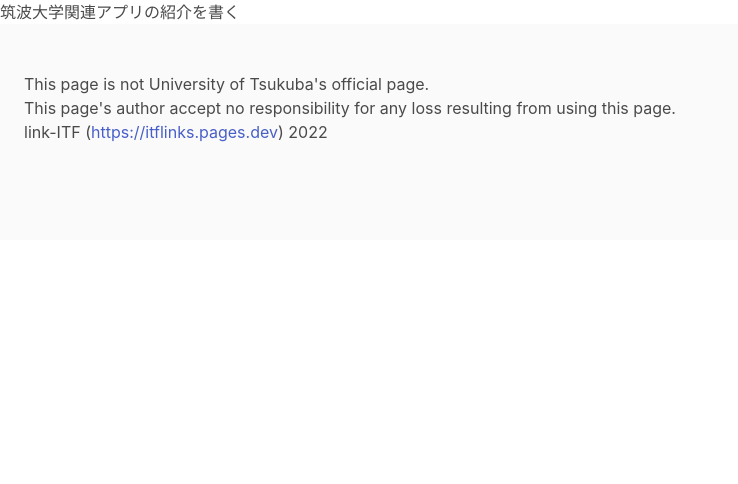
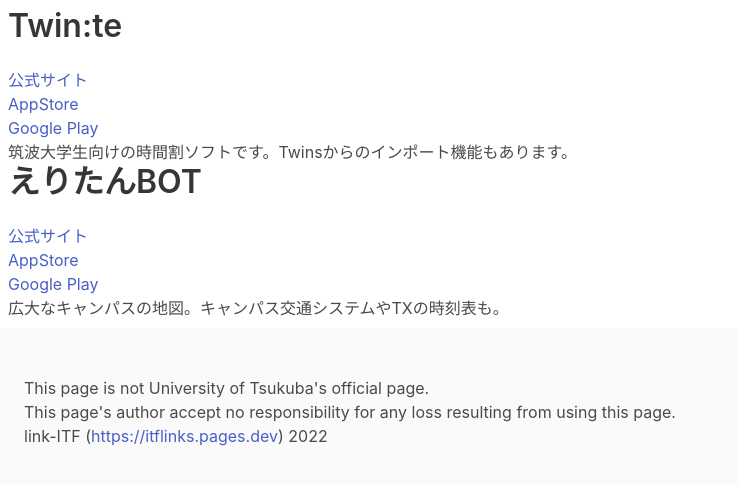
Before and after one commit to otagao/itflinks, a Nuxt app: page /appli in a window 1280 px wide. Shown: the top 484 px of the page, without its empty margins (0-738 px from the left). Built offline with nearby package versions, Linux system fonts and the light colour scheme.

Commit message:
add twin:te eritan

```diff
--- a/components/Applinks.vue
+++ b/components/Applinks.vue
@@ -1,6 +1,27 @@
 <template>
-  <div id="applinks">
-    筑波大学関連アプリの紹介を書く
+  <div id="applinks" class="m-2">
+    <div id="twinte">
+      <h2 class="title">Twin:te</h2>
+      <ul>
+        <li><a href="https://www.twinte.net/">公式サイト</a></li>
+        <li><a href="https://apps.apple.com/app/twin-te/id1489274755">AppStore</a></li>
+        <li><a href="https://play.google.com/store/apps/details?id=net.twinte.android">Google Play</a></li>
+      </ul>
+      <p>
+        筑波大学生向けの時間割ソフトです。Twinsからのインポート機能もあります。
+      </p>
+    </div>
+    <div id="eritan">
+      <h2 class="title">えりたんBOT</h2>
+      <ul>
+        <li><a href="https://eritanbot.net/">公式サイト</a></li>
+        <li><a href="https://itunes.apple.com/app/eritanbot/id865364505">AppStore</a></li>
+        <li><a href="https://play.google.com/store/apps/details?id=net.eritanbot.android">Google Play</a></li>
+      </ul>
+      <p>
+        広大なキャンパスの地図。キャンパス交通システムやTXの時刻表も。
+      </p>
+    </div>
   </div>
 </template>
 
```
